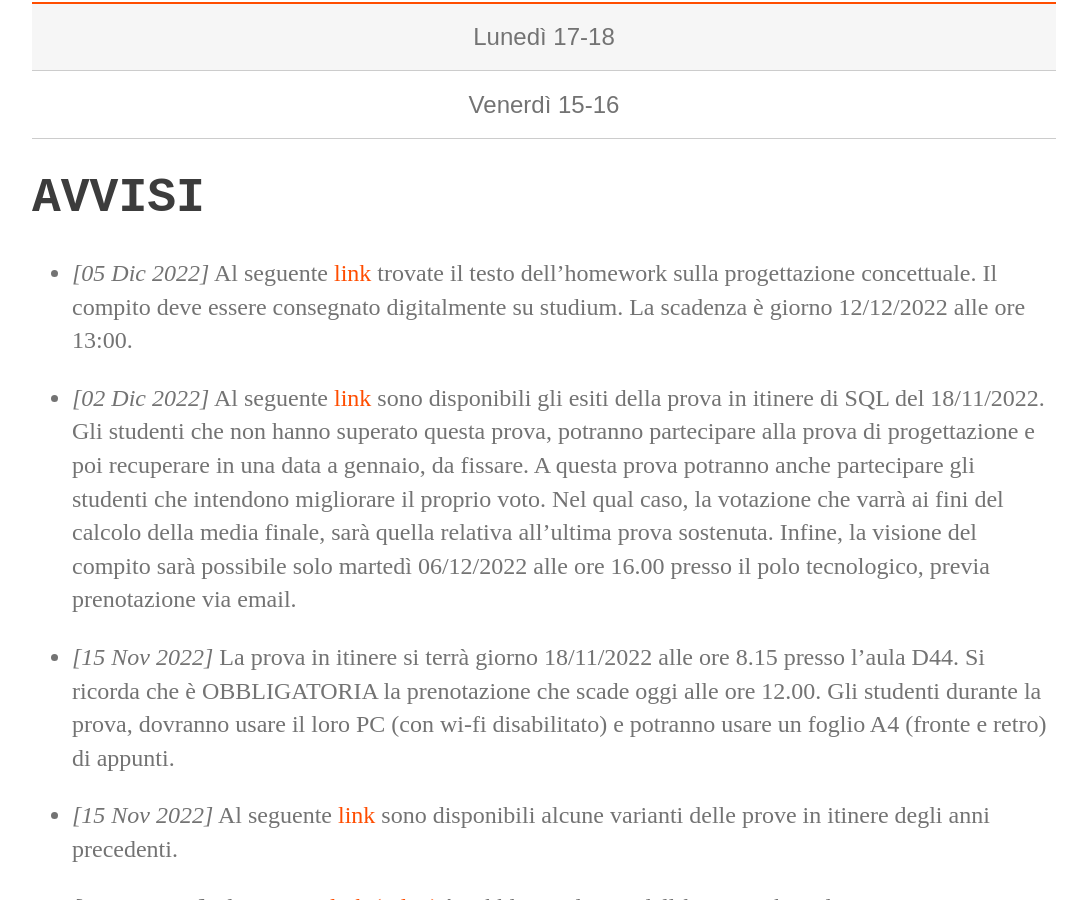
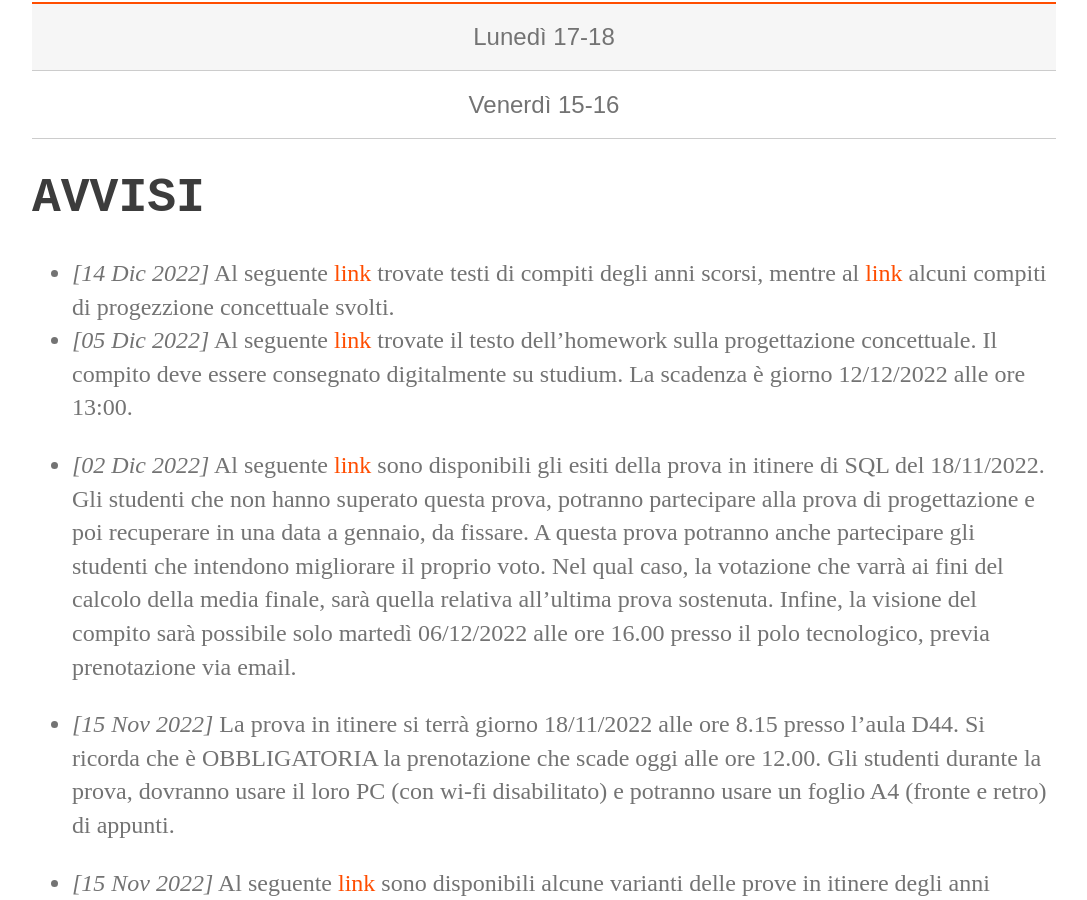
Before and after one commit to perceivelab/database-course, a Jekyll site: the page built from index.md, in a window 1280 px wide and 900 px high, scrolled down 507 px. Shown: the whole window, without its empty margins (96-1183 px from the left). Built offline with Jekyll 4.4.1, drawn with Linux system fonts in a browser that asks for light colours.

Commit message:
Update index.md

```diff
--- a/index.md
+++ b/index.md
@@ -20,6 +20,7 @@
 
 
 # AVVISI
+- *[14 Dic 2022]* Al seguente [link](https://drive.google.com/file/d/1JeExnh4fkVvALl7UPEuexoQWb6IvLwTS/view?usp=share_link) trovate testi di compiti degli anni scorsi, mentre al [link](https://drive.google.com/file/d/1rZw-rLV7osW9wiqL-lGTtry6Ru0Dgc6a/view?usp=share_link) alcuni compiti di progezzione concettuale svolti.
 - *[05 Dic 2022]* Al seguente [link](https://drive.google.com/file/d/1_R46_2HDsmRN_EBWqstUzIdtIe1g1fJd/view?usp=sharing) trovate il testo dell'homework sulla progettazione concettuale. Il compito deve essere consegnato digitalmente su studium. La scadenza è giorno 12/12/2022 alle ore 13:00.
 - *[02 Dic 2022]* Al seguente [link](https://drive.google.com/file/d/1Q52Tmdu1wEix__IcpFng0Kj8h4Pl4boD/view?usp=sharing) sono disponibili gli esiti della prova in itinere di SQL del 18/11/2022. Gli studenti che non hanno superato questa prova, potranno partecipare alla prova di progettazione e poi recuperare in una data a gennaio, da fissare. A questa prova potranno anche partecipare gli studenti che intendono migliorare il proprio voto. Nel qual caso, la votazione che varrà ai fini del calcolo della media finale, sarà quella relativa all'ultima prova sostenuta. Infine, la visione del compito sarà possibile solo martedì 06/12/2022 alle ore 16.00 presso il polo tecnologico, previa prenotazione via email.
 
```
